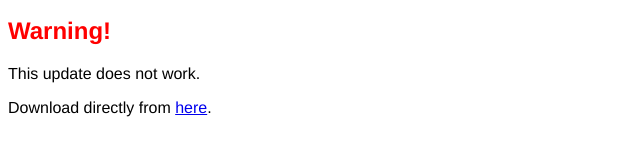
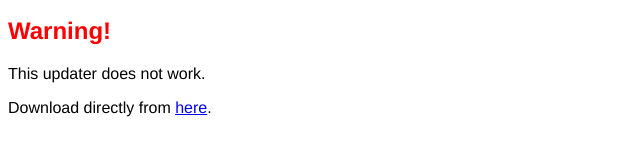
Before and after one commit to nvzqz/Menubar-Colors, a plain HTML site: page releases/notes-2.2.0.html in a window 1280 px wide. Shown: the part 135-290 px from the top of the page, 0-640 px from the left. Drawn offline with Linux system fonts and the light colour scheme.

Commit message:
Fix wording for 2.2.0 update notes

```diff
--- a/releases/notes-2.2.0.html
+++ b/releases/notes-2.2.0.html
@@ -10,7 +10,7 @@
         The color panel now appears in all spaces in Mission Control
     </p>
     <h2 style="color:red">Warning!</h2>
-    <p>This update does not work.</p>
+    <p>This updater does not work.</p>
     <p>
         Download directly from
         <a href="https://github.com/nvzqz/Menubar-Colors/releases/download/v2.2.0/Menubar-Colors.zip">
```
